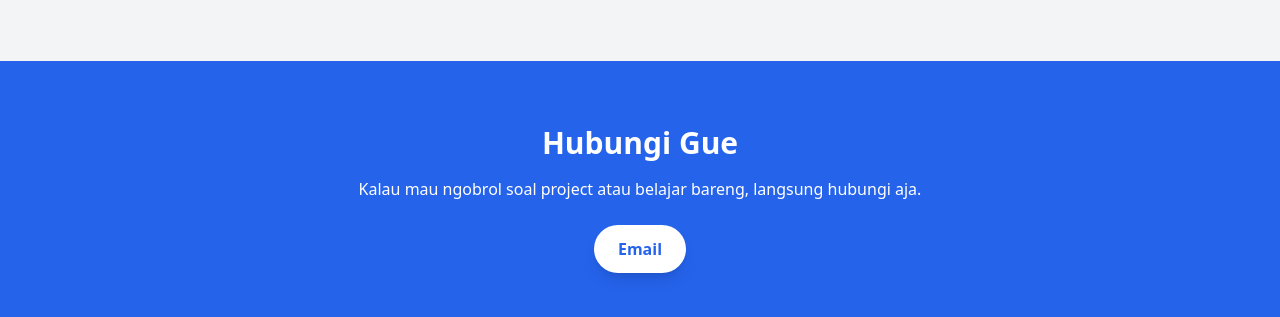
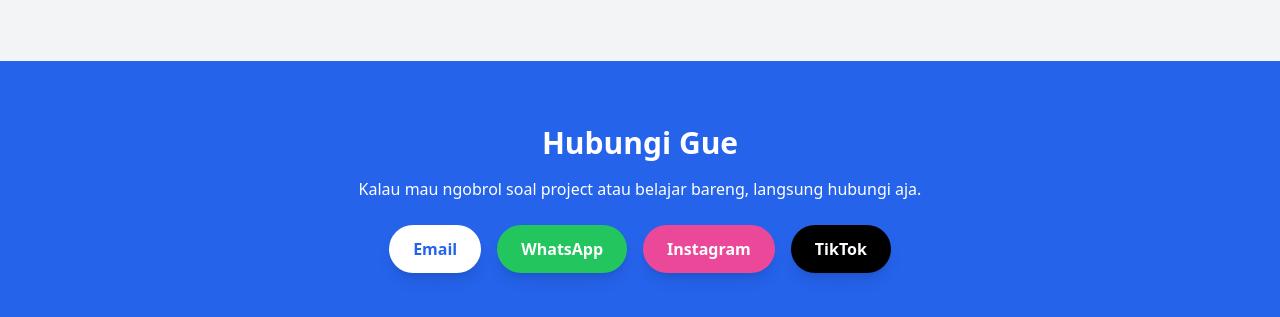
Before and after one commit to sayf-cell/landing-page-pertama, a plain HTML site: page index.html in a window 1280 px wide. Shown: the part 2289-2606 px from the top of the page. Drawn offline with nearby package versions, Linux system fonts and the light colour scheme.

Commit message:
fix: save index.html + TikTok button

```diff
--- a/index.html
+++ b/index.html
@@ -115,9 +115,39 @@
   </section>
 
   <!-- CONTACT -->
-  <section class="py-16 bg-blue-600 text-white text-center">
-    <h2 class="text-3xl font-bold mb-4">Hubungi Gue</h2>
-    <p class="mb-6">Kalau mau ngobrol soal project atau belajar bareng, langsung hubungi aja.</p>
-    <div class="flex flex-col md:flex-row justify-center gap-4 flex-wrap">
-      <a href="mailto:sayfelhafez@gmail.com" class="flex items-center gap-2 px-6 py-3 rounded-full font-semibold transition bg-white text-blue-600 shadow-lg hover:scale-105 hover:-translate-y-1 duration-300">Email</a>
-      <a href="https://wa.me/6282125427877" class="flex items-center gap-2 px-6 py-3 rounded-full font-semibold transition bg-green-500 text-white shadow-lg hover:scale-105 hover:-translate-y
+<section class="py-16 bg-blue-600 text-white text-center">
+  <h2 class="text-3xl font-bold mb-4">Hubungi Gue</h2>
+  <p class="mb-6">Kalau mau ngobrol soal project atau belajar bareng, langsung hubungi aja.</p>
+
+  <div class="flex flex-col md:flex-row justify-center gap-4 flex-wrap">
+
+    <!-- EMAIL -->
+    <a href="mailto:sayfelhafez@gmail.com"
+      class="flex items-center gap-2 px-6 py-3 rounded-full font-semibold transition
+             bg-white text-blue-600 shadow-lg hover:scale-105 hover:-translate-y-1 duration-300">
+      Email
+    </a>
+
+    <!-- WHATSAPP -->
+    <a href="https://wa.me/6282125427877"
+      class="flex items-center gap-2 px-6 py-3 rounded-full font-semibold transition
+             bg-green-500 text-white shadow-lg hover:scale-105 hover:-translate-y-1 duration-300">
+      WhatsApp
+    </a>
+
+    <!-- INSTAGRAM -->
+    <a href="https://instagram.com/muh.sayf"
+      class="flex items-center gap-2 px-6 py-3 rounded-full font-semibold transition
+             bg-pink-500 text-white shadow-lg hover:scale-105 hover:-translate-y-1 duration-300">
+      Instagram
+    </a>
+
+    <!-- TIKTOK -->
+    <a href="https://www.tiktok.com/@muh_sayf"
+      class="flex items-center gap-2 px-6 py-3 rounded-full font-semibold transition
+             bg-black text-white shadow-lg hover:scale-105 hover:-translate-y-1 duration-300">
+      TikTok
+    </a>
+
+  </div>
+</section>
```
